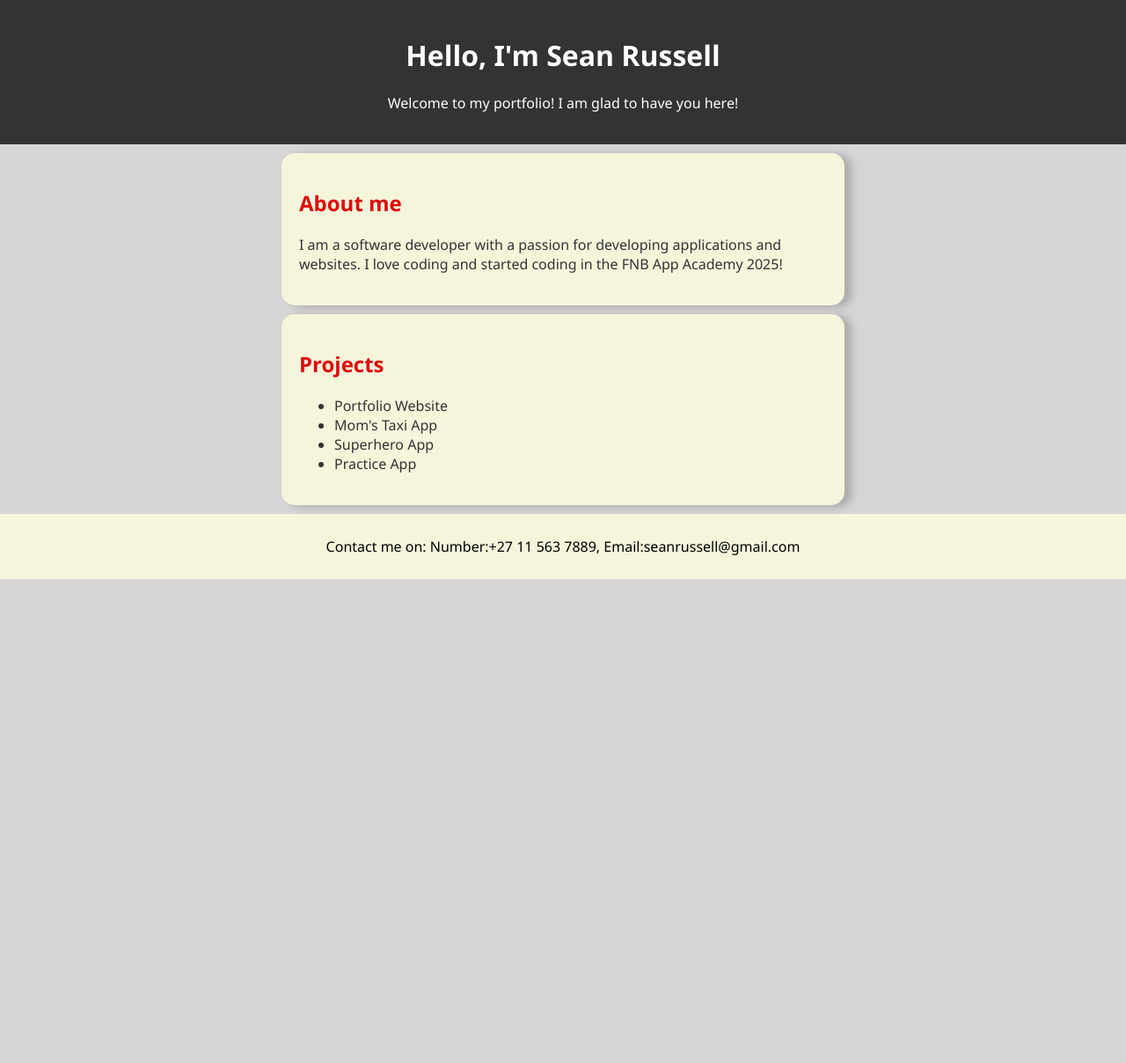
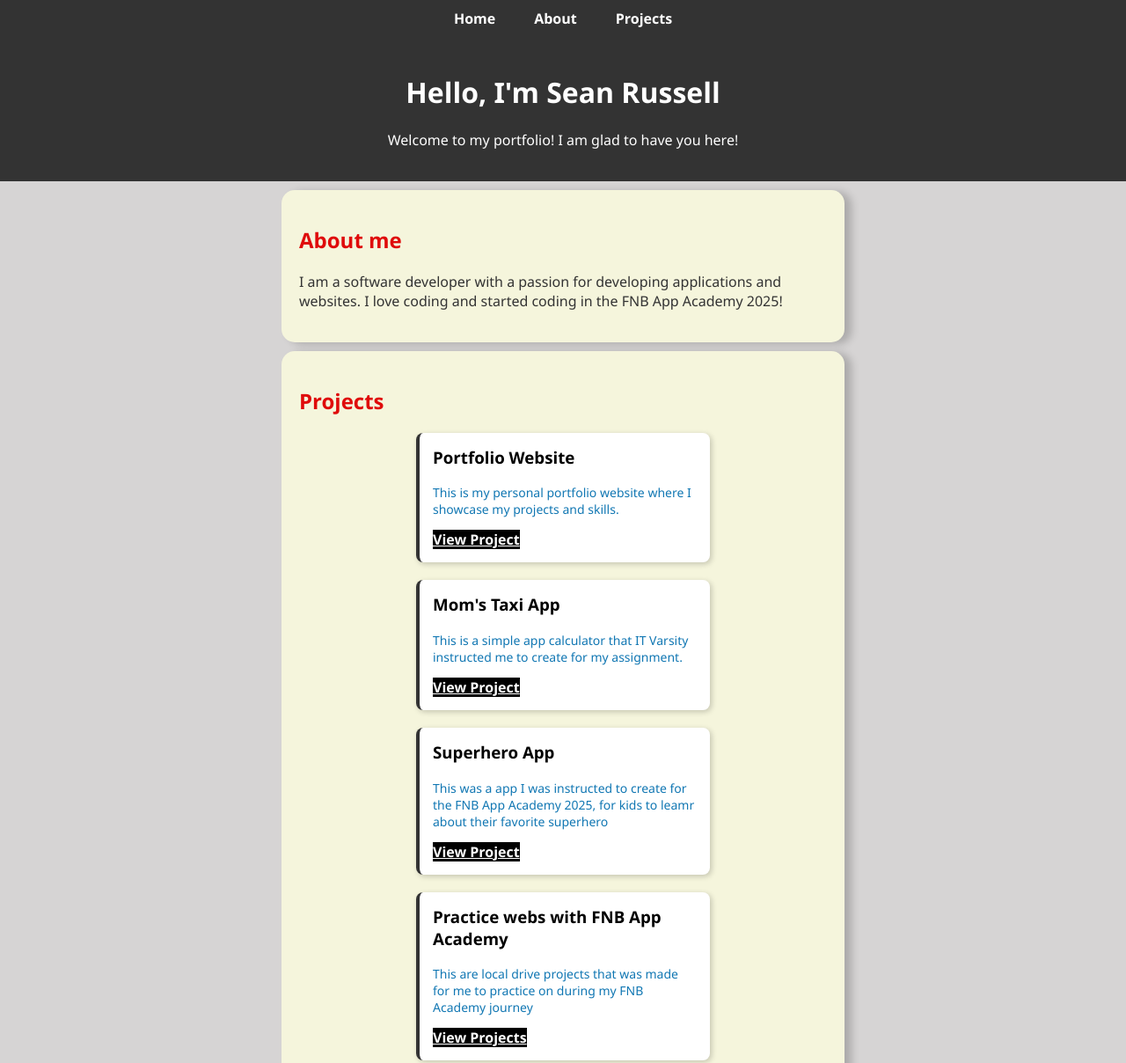
Before and after one commit to Seannas9912/portfolio_website, a plain HTML site: page index.html in a window 1280 px wide. Shown: the top 1208 px of the page at 88% size. Before the commit the page ends 800 px from the top, so only its background shows below. Drawn offline with Linux system fonts and the light colour scheme.

Commit message:
Updated index and css file

```diff
--- a/index.html
+++ b/index.html
@@ -7,28 +7,57 @@
     <link rel="stylesheet" href="style.css">
 </head>
 <body>
-    <header>
+    <nav>
+        <ul class="navbar">
+            <li><a href="#Home">Home</a></li>
+            <li><a href="#about">About</a></li>
+            <li><a href="#projects">Projects</a></li>
+        </ul>
+    </nav>
+
+    <header id="Home">
         <h1>Hello, I'm Sean Russell</h1>
         <p>Welcome to my portfolio! I am glad to have you here!</p>
     </header>
 
-    <section class="about">
+    <section class="about" id="about">
         <h2>About me</h2>
         <p>I am a software developer with a passion for developing applications and websites. I love coding and started coding in the FNB App Academy 2025!</p>
     </section>
 
-    <section class="projects">
+    <section class="projects" id="projects">
         <h2>Projects</h2>
-        <ul>
-            <li>Portfolio Website</li>
-            <li>Mom's Taxi App</li>
-            <li>Superhero App</li>
-            <li>Practice App</li>
-        </ul>
+        <div class="projectlist">
+                <div class="project-card">
+                    <h3>Portfolio Website</h3>
+                    <p>This is my personal portfolio website where I showcase my projects and skills.</p>
+                    <a href="https://seansportfolio.netlify.app" target:_blank>View Project</a>
+                </div>
+                <div class="project-card">
+                    <h3>Mom's Taxi App</h3>
+                    <p>This is a simple app calculator that IT Varsity instructed me to create for my assignment.</p>
+                    <a href="#">View Project</a>
+                </div>
+                <div class="project-card">
+                    <h3>Superhero App</h3>
+                    <p>This was a app I was instructed to create for the FNB App Academy 2025, for kids to leamr about their favorite superhero</p>
+                    <a href="#">View Project</a>
+                </div>
+                <div class="project-card">
+                    <h3>Practice webs with FNB App Academy</h3>
+                    <p>This are local drive projects that was made for me to practice on during my FNB Academy journey</p>
+                    <a href="#">View Projects</a>
+                </div>
+        </div>
     </section>
 
     <footer>
-        <p>Contact me on: Number:+27 11 563 7889, Email:seanrussell@gmail.com</p>
+        <p>©2025 Sean Russell</p>
+        <div class="social-links">
+            <a href="https://www.instagram.com/djy_seannas_/" target="_blank">Instagram</a>
+            <a href="https://www.facebook.com/profile.php?id=100056530338869" target="_blank">Facebook</a>
+            <a href="https://github.com/Seannas9912/" target="_blank">GitHub</a>
+        </div>
     </footer>
 </body>
 </html>
--- a/style.css
+++ b/style.css
@@ -35,3 +35,102 @@ footer{
 .about{
     padding: 20px;
 }
+
+.social-links{
+    margin-top: 10px
+}
+
+.social-links > a{
+    margin: 0 10px;
+    text-decoration: none;
+    color: blue;
+    font-weight: bold;
+}
+
+.social-links > a:hover{
+    text-decoration: underline;
+    font-size: 25px;
+    color: black;
+}
+
+footer > p {
+    color: black;
+    font-weight: bold;
+    font-size: 12 px;
+}
+
+.project-card {
+    background-color: white;
+    border-left: 4px solid #333;
+    padding: 15px;
+    border-radius: 8px;
+    width: 300px;
+    box-shadow: 2px 2px 6px rgba(0, 0, 0, 0.2);
+    transition: transform 0.2s;
+}
+
+.project-card:hover {
+    transform: translateY(-5px);
+}
+
+.project-card > h3 {
+    margin-top: 0;
+    color: black;
+}
+
+.project-card > p {
+    font-size: 14px;
+    color:rgb(17, 119, 179)
+}
+
+.project-card > a {
+    display: inline-block;
+    padding 8px 15px;
+    background-color: black;
+    color: white;
+    border: none;
+    border-radius; 5px;
+    text-decoration; none;
+    font-weight: bold;
+    transition: background-color 0.2 ease;
+}
+
+.project-card > a:hover {
+    background-color: #d6d4d4;
+}
+
+.projectlist{
+    display: flex;
+    flex-wrap: wrap;
+    justify-content: center;
+    gap: 20px;
+}
+
+nav{
+    background-color: #333;
+    position: sticky;
+    top: 0;
+    z-index: 1000;
+}
+
+.navbar{
+    list-style: none;
+    display: flex;
+    justify-content: center;
+    padding: 10px 0;
+    margin: 0;
+    gap: 20px
+}
+
+.navbar > li > a{
+    color: #fff;
+    text-decoration: none;
+    font-weight: bold;
+    padding: 6px 12px;
+    border-radius: 4px;
+    transition: background-color 0.2s ease;
+}
+
+.navbar > li > a:hover {
+    background-color: #007bff;
+}
```
